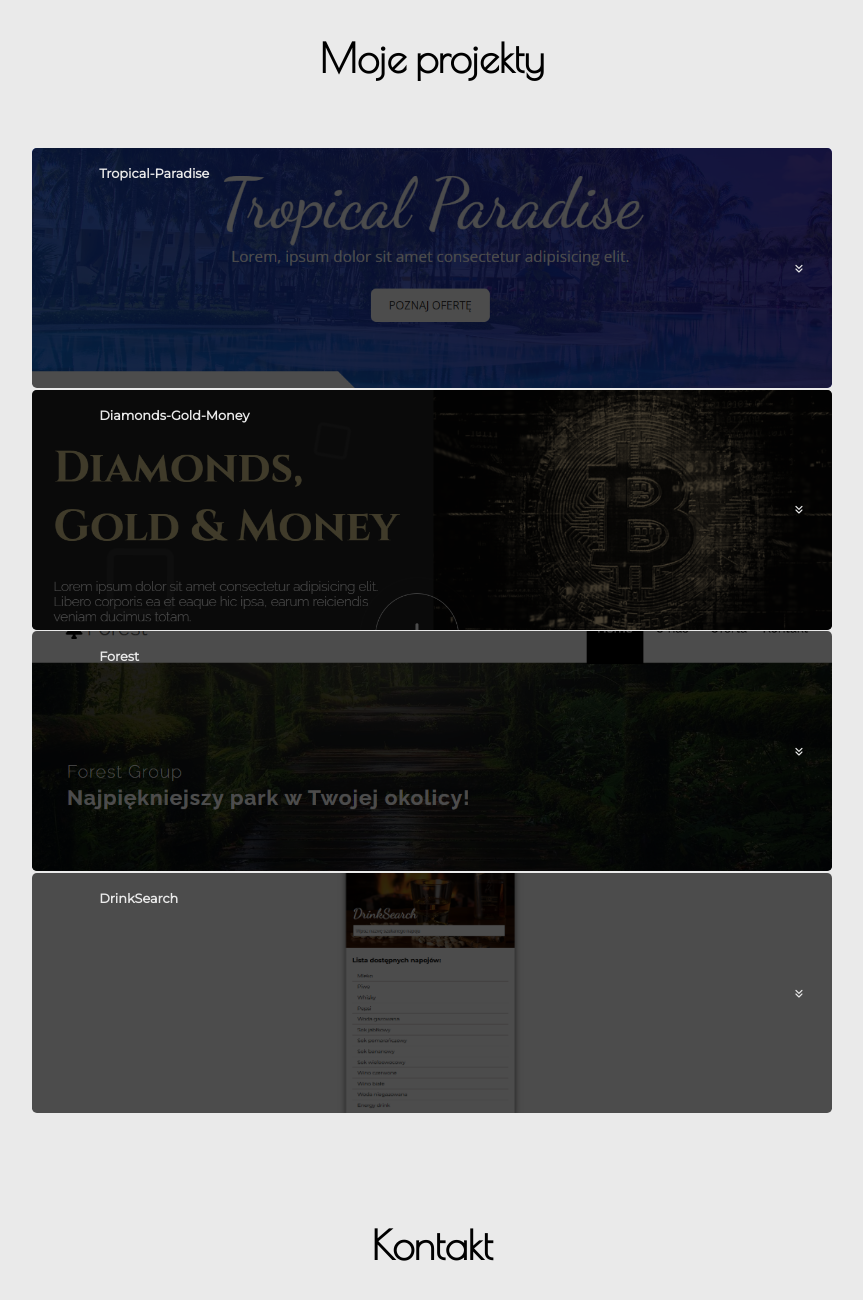
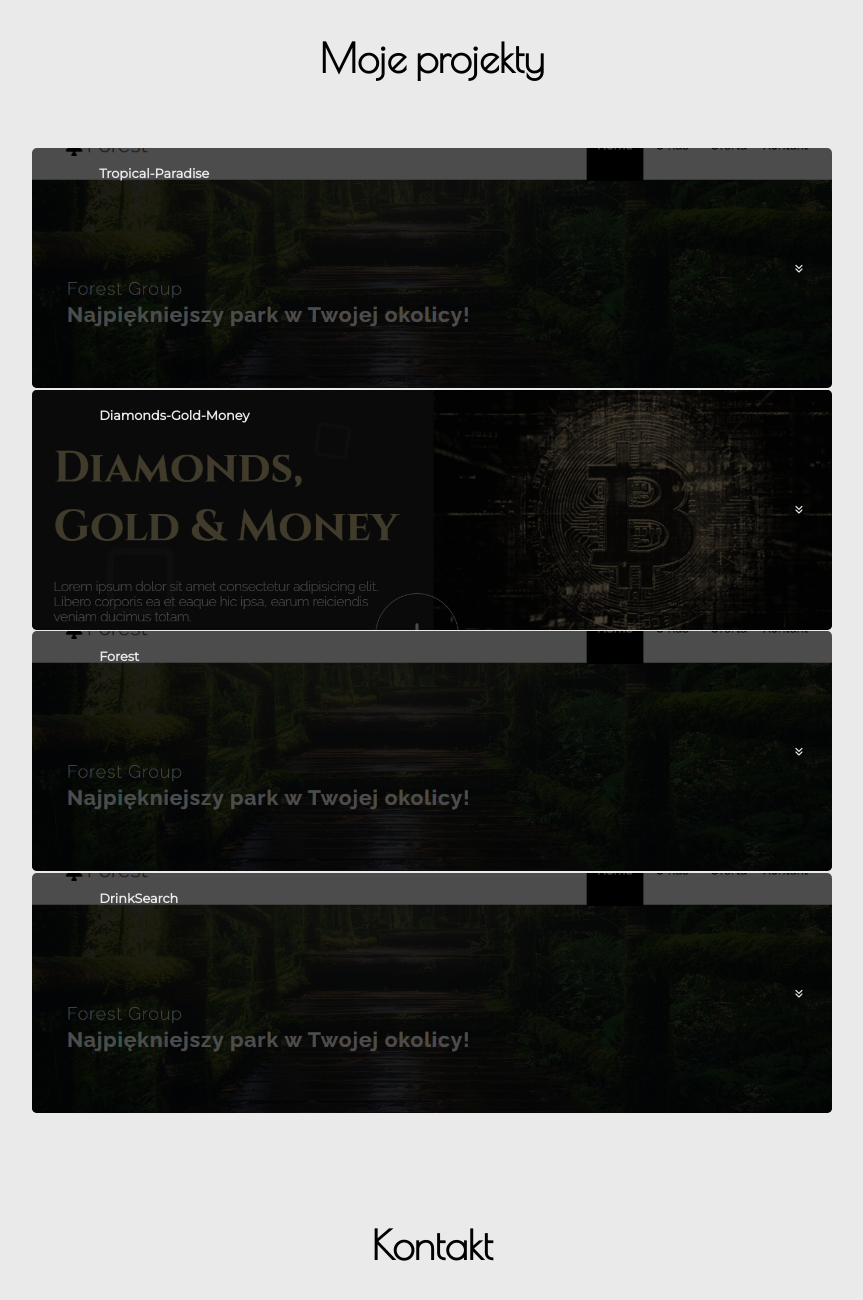
Before and after one commit to LesSyl/Portfolio, a website: page index.html in a window 1280 px wide. Shown: the part 3288-4588 px from the top of the page, without its empty margins (208-1071 px from the left). Drawn offline with nearby package versions, Linux system fonts and the light colour scheme.

Commit message:
portfolio

```diff
--- a/src/sass/main.scss
+++ b/src/sass/main.scss
@@ -311,7 +311,7 @@
 		outline: none;
 		z-index: 0;
 		&--one {
-			background-image: url('../img/tropicalparadise.png');
+			background-image: url('../img/forest.png');
 		}
 		&--two {
 			background-image: url('../img/diamonts.png');
@@ -320,7 +320,7 @@
 			background-image: url('../img/forest.png');
 		}
 		&--four {
-			background-image: url('../img/drinksearch.png');
+			background-image: url('../img/forest.png');
 		}
 		&-bg {
 			position: absolute;
```
Also changed, not shown: dist/css/main.min.css.
